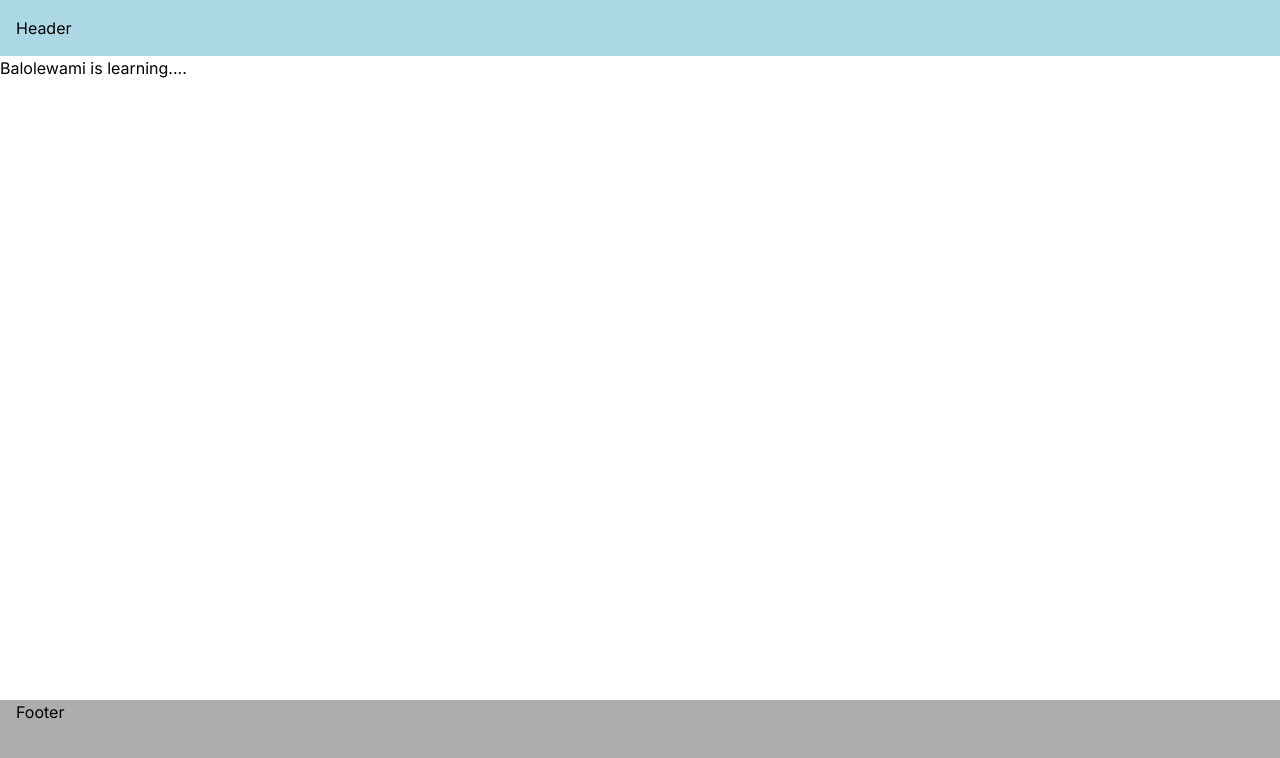
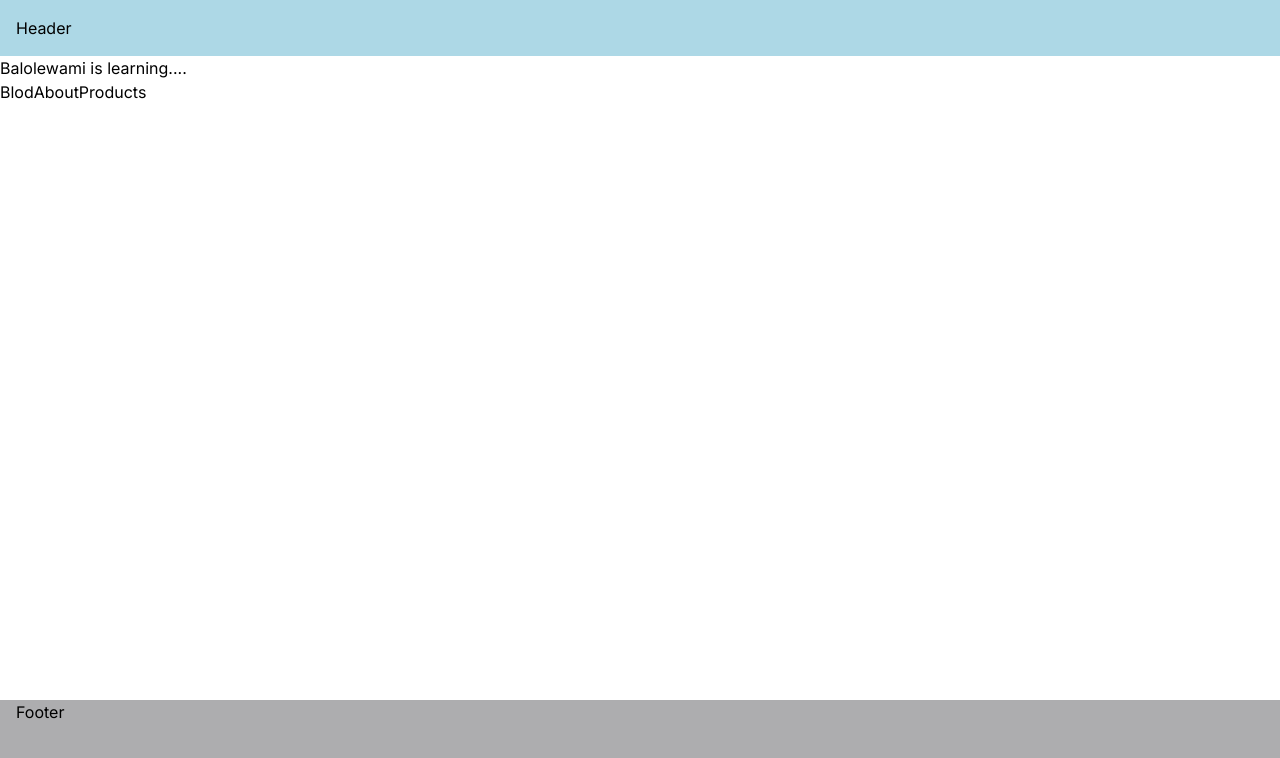
Before and after one commit to tchasinga/mastering-next, a Next.js app: page / in a window 1280 px wide. Shown: the top 758 px of the page. Built offline with nearby package versions, Linux system fonts and the light colour scheme.

Commit message:
New code is added

```diff
--- a/src/app/page.tsx
+++ b/src/app/page.tsx
@@ -1,7 +1,15 @@
+import Link from "next/link"
+
 export default function Home() {
   return (
     <main className="max-w-7xl mx-auto">
       <h1>Balolewami is learning....</h1>
+
+      <div className="flex gap-0 ">
+        <Link href='./blog'>Blod</Link>
+        <Link href='./about'>About</Link>
+        <Link href='./products'>Products</Link>
+      </div>
     </main>
   )
 }
```
